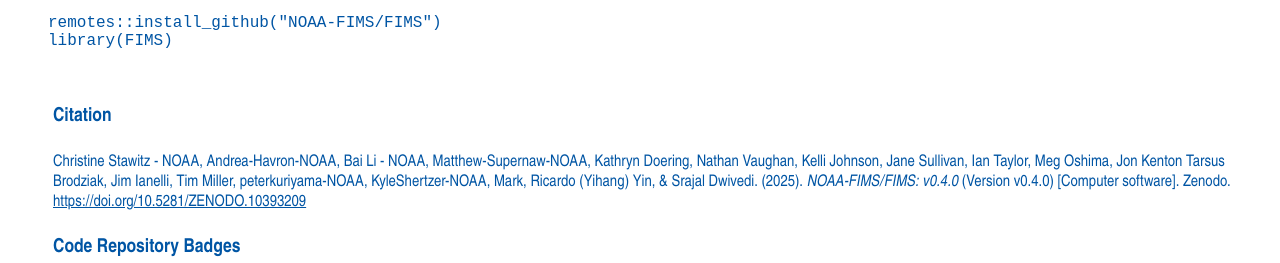
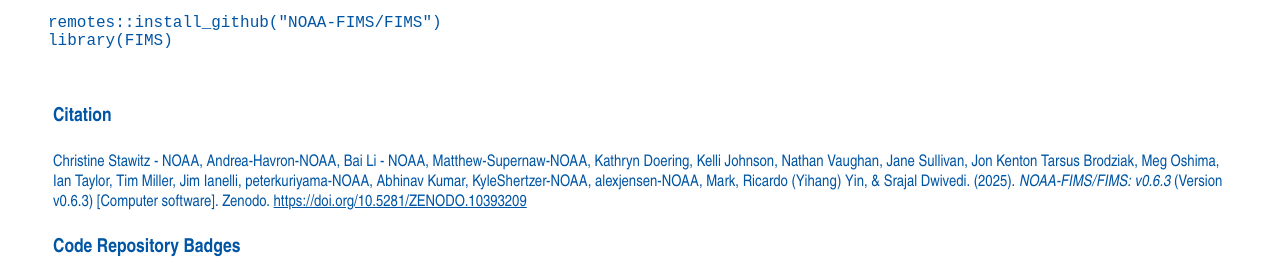
Before and after one commit to nmfs-ost/noaa-fit, a plain HTML site: page FIMS.html in a window 1280 px wide. Shown: the part 1060-1323 px from the top of the page. Drawn offline with Linux system fonts and the light colour scheme.

Commit message:
Deploying to gh-pages from @ nmfs-ost/FIT_web_templating@0625cc75d59fa6720c83a1e5923aec105dfd0f67 🚀

```diff
--- a/FIMS.html
+++ b/FIMS.html
@@ -135,7 +135,7 @@ library(FIMS)</code></pre>
           <h3>
           Citation
           </h3>
-            <p>Christine Stawitz - NOAA, Andrea-Havron-NOAA, Bai Li - NOAA, Matthew-Supernaw-NOAA, Kathryn Doering, Nathan Vaughan, Kelli Johnson, Jane Sullivan, Ian Taylor, Meg Oshima, Jon Kenton Tarsus Brodziak, Jim Ianelli, Tim Miller, peterkuriyama-NOAA, KyleShertzer-NOAA, Mark, Ricardo (Yihang) Yin, &amp; Srajal Dwivedi. (2025). <i>NOAA-FIMS/FIMS: v0.4.0</i> (Version v0.4.0) [Computer software]. Zenodo. <a href="https://doi.org/10.5281/ZENODO.10393209">https://doi.org/10.5281/ZENODO.10393209</a></p>
+            <p>Christine Stawitz - NOAA, Andrea-Havron-NOAA, Bai Li - NOAA, Matthew-Supernaw-NOAA, Kathryn Doering, Kelli Johnson, Nathan Vaughan, Jane Sullivan, Jon Kenton Tarsus Brodziak, Meg Oshima, Ian Taylor, Tim Miller, Jim Ianelli, peterkuriyama-NOAA, Abhinav Kumar, KyleShertzer-NOAA, alexjensen-NOAA, Mark, Ricardo (Yihang) Yin, &amp; Srajal Dwivedi. (2025). <i>NOAA-FIMS/FIMS: v0.6.3</i> (Version v0.6.3) [Computer software]. Zenodo. <a href="https://doi.org/10.5281/ZENODO.10393209">https://doi.org/10.5281/ZENODO.10393209</a></p>
 
 
           <h3>
```
